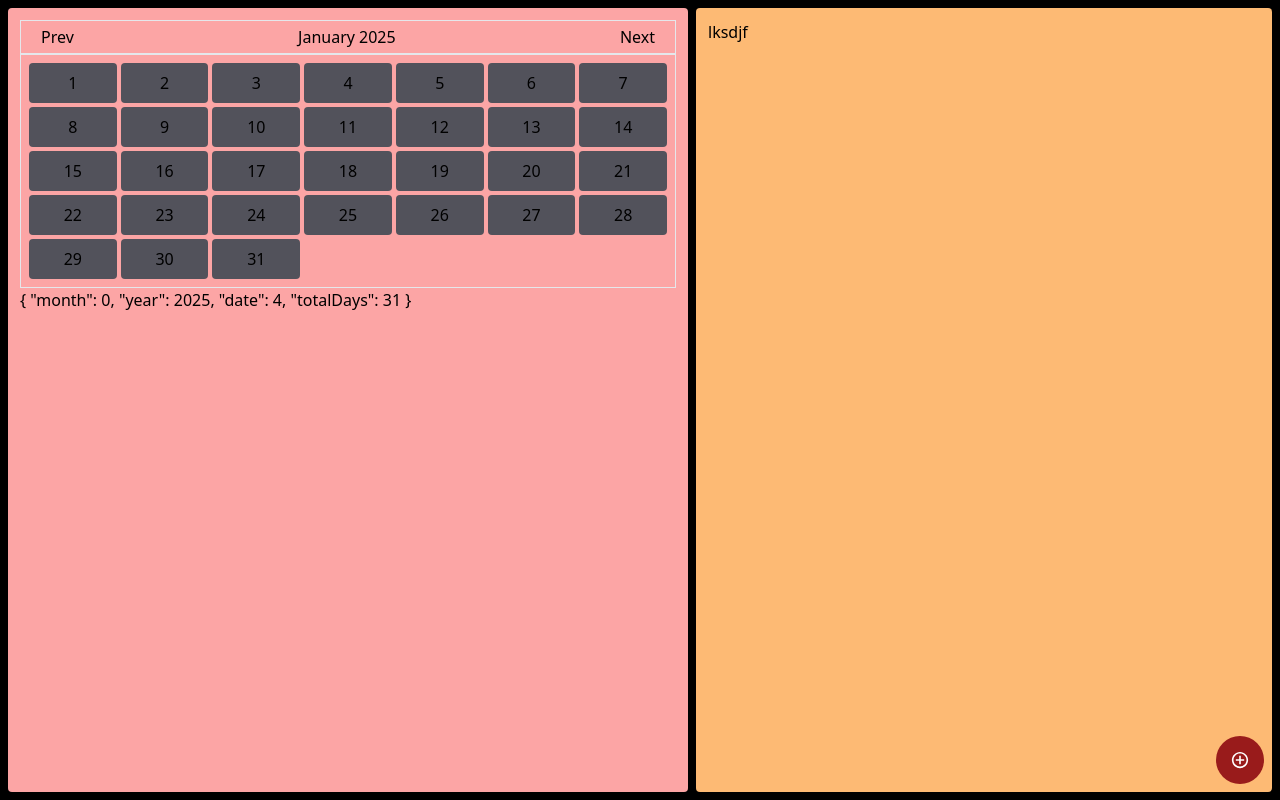
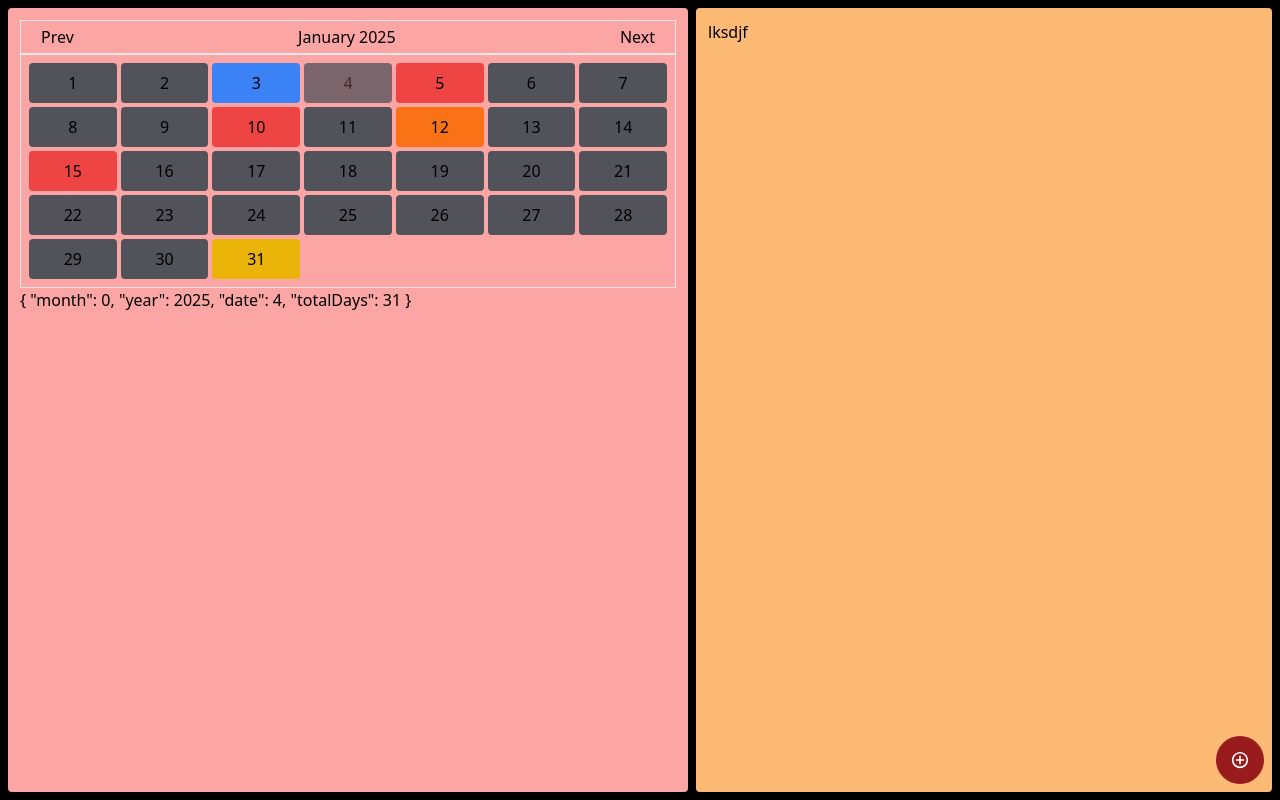
Before and after one commit to charan-nunnabhatla/habit-pro, a Next.js app: page / in a window 1280 px wide. Built offline with nearby package versions, Linux system fonts and the light colour scheme.

Commit message:
custom bg for events

```diff
--- a/app/components/calendar.tsx
+++ b/app/components/calendar.tsx
@@ -2,11 +2,14 @@
 
 import { useAtom } from "jotai";
 import { currentDateAtom } from "../atoms";
+import dayjs from "dayjs";
 
 export default function CustomDateCalendar() {
   const [currentDateData, setCurrentDateData] = useAtom(currentDateAtom);
 
   const totalDates = currentDateData.totalDays;
+  const events = [12, 3, 15, 31, 5, 10];
+  const colors = ["bg-red-500", "bg-yellow-500", "bg-orange-500", "bg-blue-500", "bg-white"];
 
   const handelOnClick = (date: number) => {
     setCurrentDateData((prev) => {
@@ -17,12 +20,20 @@ export default function CustomDateCalendar() {
   return (
     <div className="grid grid-cols-7 gap-1 p-2 border">
       {Array.from({ length: totalDates }, (_, index) => {
+        index = index + 1;
+        const today = index === currentDateData.date;
+
+        const eventDay = events.includes(index) && currentDateData.month === dayjs().month() && dayjs().year() === currentDateData.year;
+        const eventColor = eventDay ? colors[index%colors.length] : "";
+
         return (
           <div
-            onClick={() => handelOnClick(index + 1)}
+            onClick={() => handelOnClick(index)}
             key={index}
-            className="p-2 text-center transition-all duration-100 rounded bg-zinc-600 hover:bg-slate-400/70 hover:cursor-pointer ">
-            {index + 1}
+            className={`p-2 text-center transition-all duration-100 rounded  hover:opacity-85 hover:cursor-pointer ${
+              eventDay ? `${eventColor}` : "bg-zinc-600"
+            } ${today ? "opacity-75" : ""}`}>
+            {index}
           </div>
         );
       })}
```
